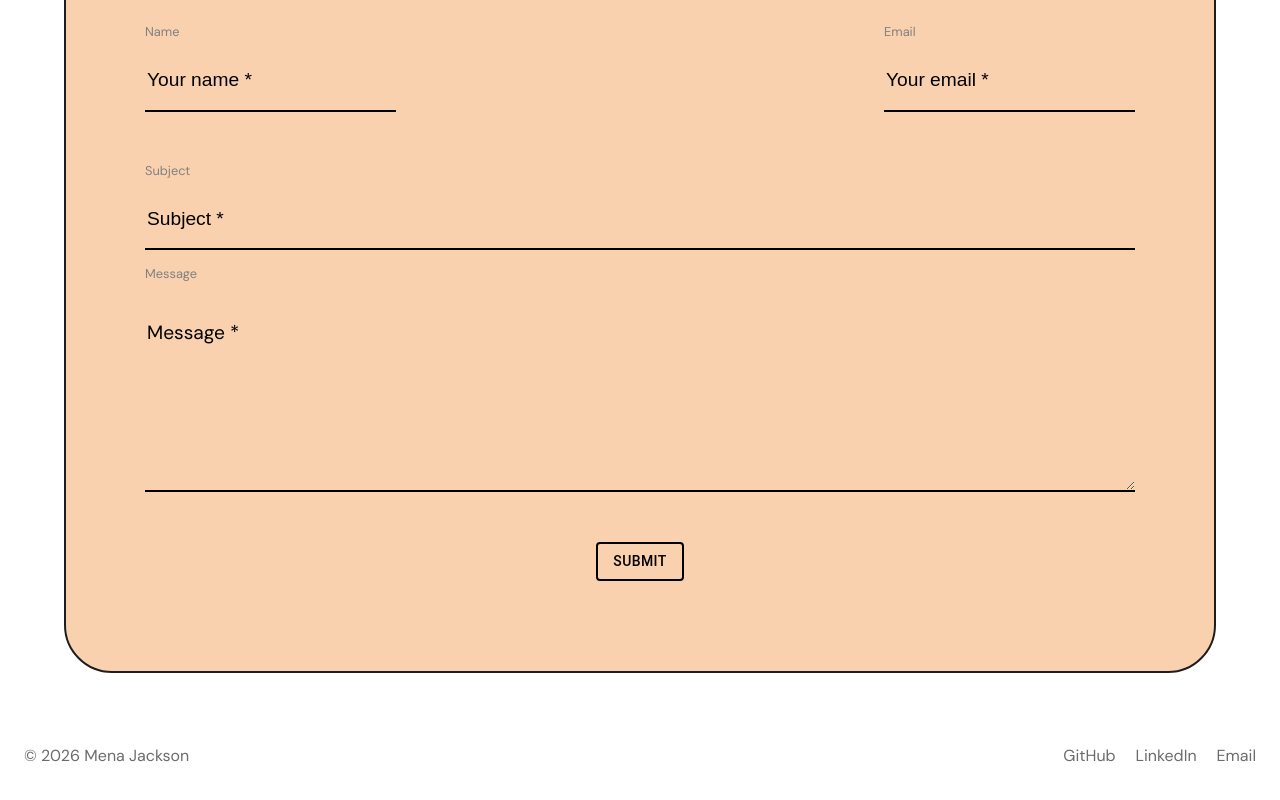
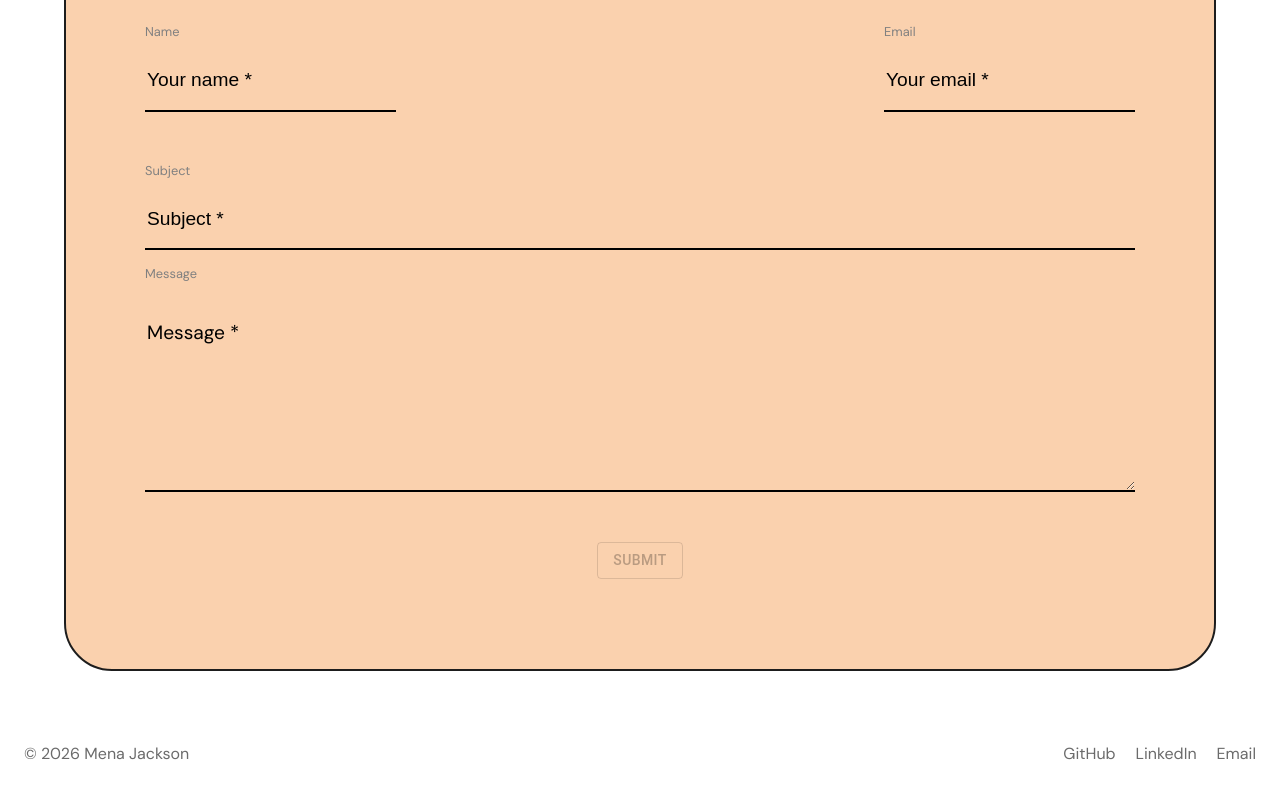
Before and after one commit to menamina/portfolio, a React (Vite) app: page / in a window 1280 px wide. Shown: the part 3587-4387 px from the top of the page. Built offline with nearby package versions, Linux system fonts and the light colour scheme; no server answers.

Commit message:
disabling submite

```diff
--- a/src/components/buttonOutline.tsx
+++ b/src/components/buttonOutline.tsx
@@ -6,10 +6,11 @@ type BtnData = {
   url?: string;
   onClick?: () => void;
   className?: string;
+  disabled?: boolean;
 };
 
 function ButtonOutline(btnData: BtnData) {
-  const { image, text, url, onClick, className } = btnData;
+  const { image, text, url, onClick, className, disabled } = btnData;
 
   const imageStyle = {
     width: text ? "20px" : "24px",
@@ -28,6 +29,7 @@ function ButtonOutline(btnData: BtnData) {
         rel="noopener noreferrer"
         variant="outlined"
         className={className}
+        disabled={disabled}
       >
         {image && <img src={image} alt="button icon" style={imageStyle} />}
         {text}
@@ -44,6 +46,7 @@ function ButtonOutline(btnData: BtnData) {
       onClick={onClick}
       variant="outlined"
       className={className}
+      disabled={disabled}
     >
       {image && <img src={image} alt="button icon" style={imageStyle} />}
       {text && text}
--- a/src/components/contact.tsx
+++ b/src/components/contact.tsx
@@ -173,7 +173,7 @@ function Contact() {
           />
         </div>
 
-        <ButtonOutline text="Submit" onClick={submitEmail} />
+        <ButtonOutline disabled={true} text="Submit" onClick={submitEmail} />
       </form>
     </section>
   );
```
